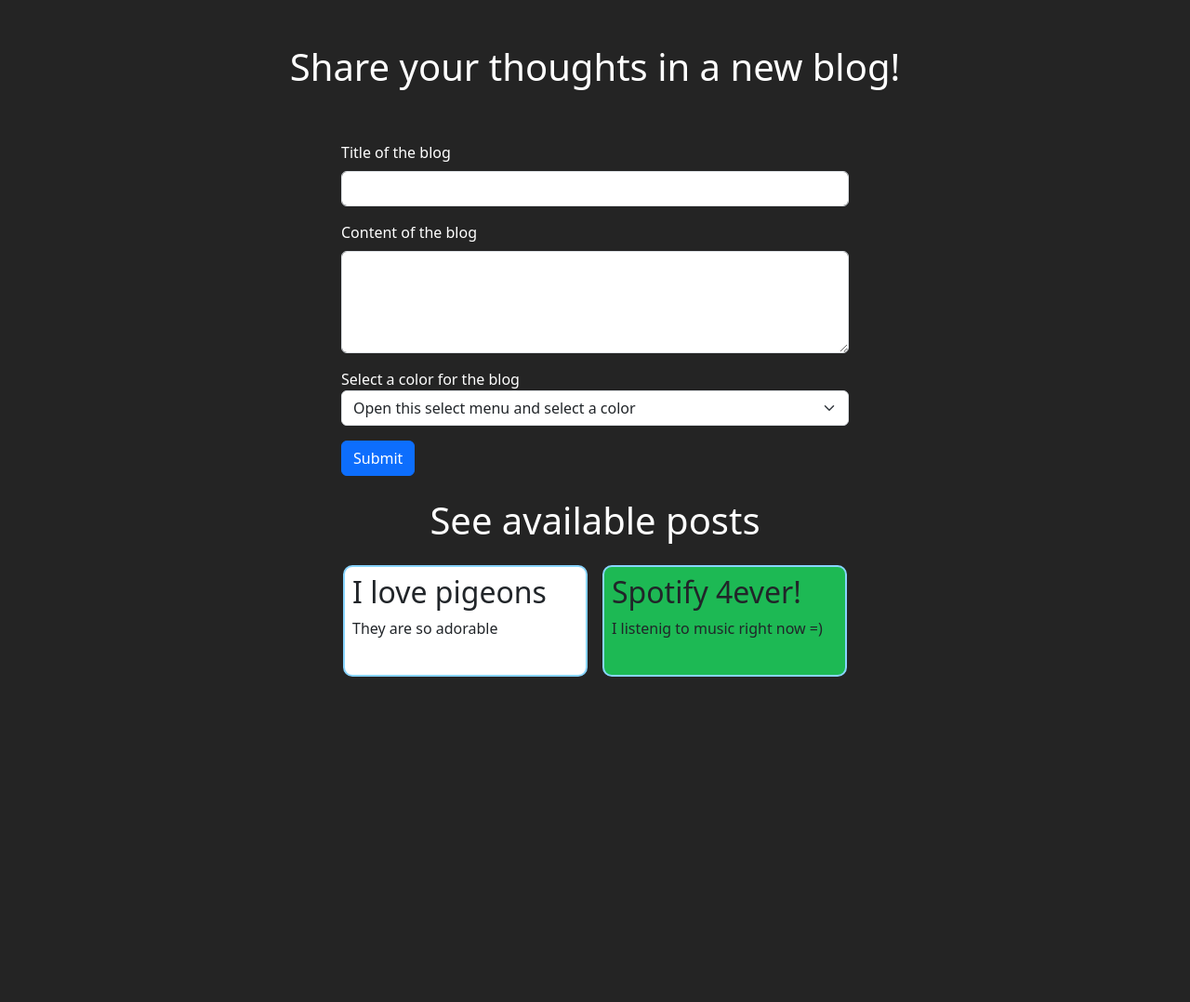
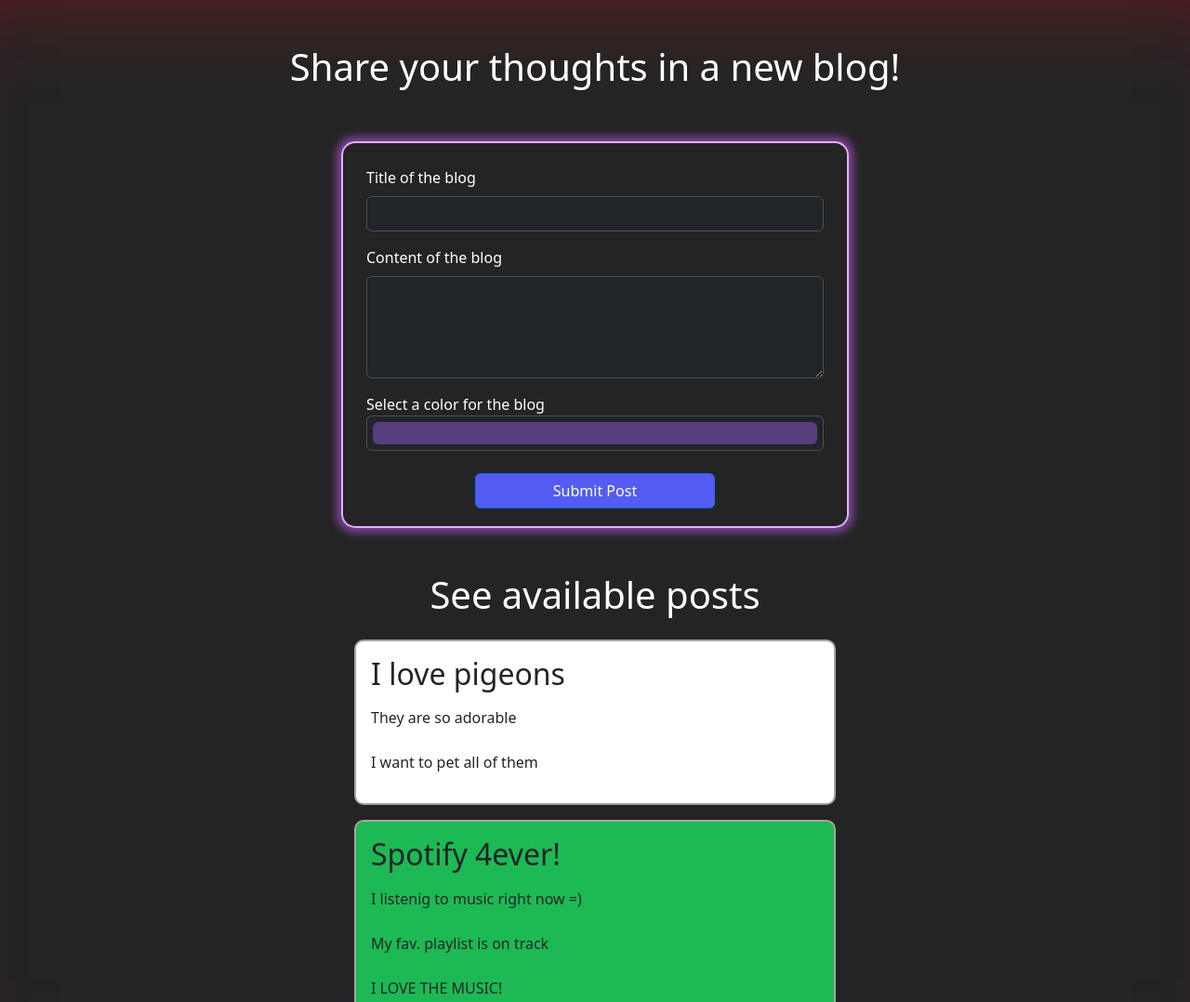
Before and after one commit to G-Bence/Exam_260225, a website built with Vite: page index.html in a window 1280 px wide. Shown: the top 1078 px of the page at 93% size. Before the commit the page ends 800 px from the top, so only its background shows below. Built offline with nearby package versions, Linux system fonts and the light colour scheme.

Commit message:
It's DONE =)

```diff
--- a/index.html
+++ b/index.html
@@ -13,12 +13,12 @@
 
 <body>
   <div class="container mt-4">
-    <div class="row text-center">
-      <h1 class="mt-4 h1 text-white">Share your thoughts in a new blog!</h1>
+    <div class="row">
+      <h1 class="mt-4 h1 text-white text-center">Share your thoughts in a new blog!</h1>
     </div>
     <div class="row mt-5">
-      <div class="col-sm-6 mx-auto">
-        <form id="inputForm">
+      <div class="col-sm-12 col-mb-8 col-lg-6 mx-auto">
+        <form id="inputForm" data-bs-theme="dark">
           <div class="mb-3">
             <label for="titleInput" class="form-label text-white">Title of the blog</label>
             <input type="text" class="form-control" id="titleInput">
@@ -29,6 +29,9 @@
           </div>
           <div class="mb-3">
             <label class="form-check-label text-white" for="colorInput">Select a color for the blog</label>
+            <input type="color" class="form-control form-control-color w-100" id="colorInput" value="#563d7c"
+              title="Choose your color">
+            <!--
             <select class="form-select" id="colorInput">
               <option selected>Open this select menu and select a color</option>
               <option value="#d81919" style="background-color: #d81919 !important; color: #fff !important;">Red</option>
@@ -49,13 +52,18 @@
               <option value="#000000" style="background-color: #000000 !important; color: #fff !important;">Black
               </option>
             </select>
+            -->
+
+
           </div>
-          <button type="submit" class="btn btn-primary">Submit</button>
+          <div class="row" style="height: 5vh;">
+            <button type="submit" class="btn btn-primary w-50 mt-2 mx-auto" id="submitButton">Submit Post</button>
+          </div>
         </form>
       </div>
     </div>
-    <h1 class="mt-4 h1 text-white text-center">See available posts</h1>
-    <main class="row w-50 mt-3 mx-auto" id="articleContainer">
+    <h1 class="mt-5 h1 text-white text-center">See available posts</h1>
+    <main class="container col-sm-12 col-mb-8 col-lg-6 mt-3 mb-5 mx-auto" id="articleContainer">
 
     </main>
   </div>
--- a/src/Blog.ts
+++ b/src/Blog.ts
@@ -3,9 +3,9 @@ export default class Blog {
     content: string;
     color: string;
 
-    constructor(title: string, content: string, color: string){
+    constructor(title: string, content: string[], color: string){
         this.title = title
-        this.content = content
+        this.content = content.join("\n\n")
         this.color = color
 
         if (this.title.length <= 0){
--- a/src/main.ts
+++ b/src/main.ts
@@ -6,13 +6,20 @@ const colorInput = document.getElementById("colorInput") as HTMLSelectElement
 const articleContainer = document.getElementById("articleContainer") as HTMLElement
 const inputForm = document.getElementById("inputForm") as HTMLFormElement
 
-let contentContainer: Blog[] = [new Blog("I love pigeons", "They are so adorable", "#ffffff"), new Blog("Spotify 4ever!", "I listenig to music right now =)", "#1DB954")]
+let contentContainer: Blog[] = [new Blog("I love pigeons", ["They are so adorable", "I want to pet all of them"], "#ffffff"), new Blog("Spotify 4ever!", ["I listenig to music right now =)", "My fav. playlist is on track", "I LOVE THE MUSIC!"], "#1DB954")]
 //displayBlogs()
+if(localStorage.length != 0){
+  for(let i = 0; i < localStorage.length; i++){
+    const localItem = JSON.parse(localStorage.getItem(`post_${i}`)!)as Blog
+    console.log(localItem)
+    contentContainer[i]= new Blog(localItem.title, localItem.content.split("\n\n"), localItem.color)
+  }
+}
 
 function displayBlogs() {
   articleContainer.innerHTML = ""
 
-  contentContainer.forEach(element => {
+  contentContainer.forEach((element, index) => {
     const div = document.createElement("div")
     const articel = document.createElement("article")
     const h2 = document.createElement("h2")
@@ -21,27 +28,32 @@ function displayBlogs() {
     console.log(element)
 
     h2.innerText = element.title
+    h2.classList.add("mb-3")
     p.innerText = element.content
 
     articel.appendChild(h2)
     articel.appendChild(p)
 
-    articel.classList.add("w-100", "p-2")
-    articel.style.minHeight = "15vh"
+    articel.classList.add("w-100", "p-3")
+    articel.style.minHeight = "18vh"
     articel.style.backgroundColor = element.color
-    articel.style.border = `solid 2px #88d4ff`
+    articel.style.border = `solid 2px #a4a4a4`
     articel.style.borderRadius = "10px"
 
     div.appendChild(articel)
-    div.classList.add("col-sm-6", "p-2")
+    div.classList.add("w-100", "p-2", "d-inline-block")
     articleContainer.appendChild(div)
+
+    localStorage.setItem(`post_${index}`, JSON.stringify(element))
   });
+
+
 }
 
 inputForm.addEventListener("submit", (e) => {
   e.preventDefault()
   try {
-    contentContainer.push(new Blog(titleInput.value, contentInput.value, colorInput.value))
+    contentContainer.push(new Blog(titleInput.value, contentInput.value.split("\n"), colorInput.value))
   }
   catch (err) {
     alert(err)
@@ -50,7 +62,7 @@ inputForm.addEventListener("submit", (e) => {
     displayBlogs()
     titleInput.value = ""
     contentInput.value = ""
-    colorInput.value = ""
+    colorInput.value = "#563d7c"
   }
 })
 
--- a/src/style.css
+++ b/src/style.css
@@ -1,13 +1,3 @@
-a {
-  font-weight: 500;
-  color: #646cff;
-  text-decoration: inherit;
-}
-/*
-a:hover {
-  color: #535bf2;
-}*/
-
 body {
   /*margin: 0;*/
   display: flex;
@@ -15,7 +5,31 @@ body {
   min-width: 320px;
   min-height: 100vh;
   background-color: #242424 !important;
+  box-shadow: inset 0 10vh 20vh -20vh  rgb(255, 0, 0), inset 0vh -10vh 20vh -20vh  rgb(128, 0, 255);
+  /*inset 0 10vh 20vh -20vh  rgb(255, 42, 0)*/
 }
+
+#submitButton{
+  background-color: #535bf2;
+  transition: all 0.4s ease;
+  margin-left: 50% !important;
+  transform: translateX(-50%);
+}
+
+#submitButton:hover{
+  background-color: #bd53f2 !important;
+  color: #242424 !important;
+  box-shadow: 0 0 5px 3px #8245a0;
+  border: 2px solid #e2b1fb !important;
+}
+
+#inputForm{
+  box-shadow: 0 0 10px 5px #8245a0;
+  border: 2px solid #e2b1fb !important;
+  padding: 25px;
+  border-radius: 15px;
+}
+
 
 h1 {
   font-size: 3.2em;
```
